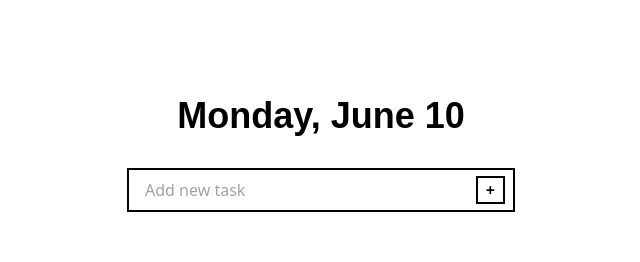
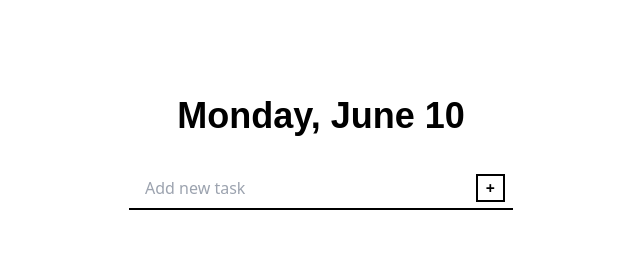
Before and after one commit to limitlez2020/todo-app, a React (Create React App) app: page / in a window 1280 px wide. Shown: the top 262 px of the page, without its empty margins (319-959 px from the left). Built offline with nearby package versions, Linux system fonts and the light colour scheme; no server answers.

Commit message:
Cahnge the Ui of the input field for adding tasks

```diff
--- a/src/App.js
+++ b/src/App.js
@@ -201,7 +201,7 @@ const App = () => {
 
 
       {/* Input and Button */}
-      <div className="flex relative border-2 border-black justify-center">
+      <div className="flex relative border-b-2 border-black justify-center">
         <input type="text"
                placeholder="Add new task"
                className="relative pl-4 py-2 focus:outline-none w-96"
```
